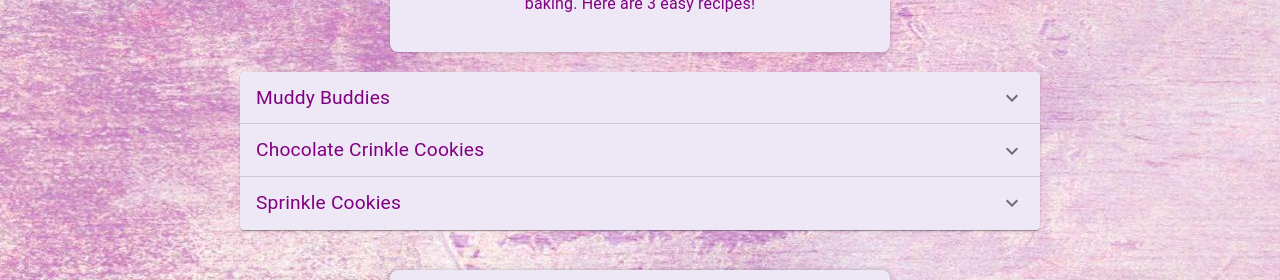
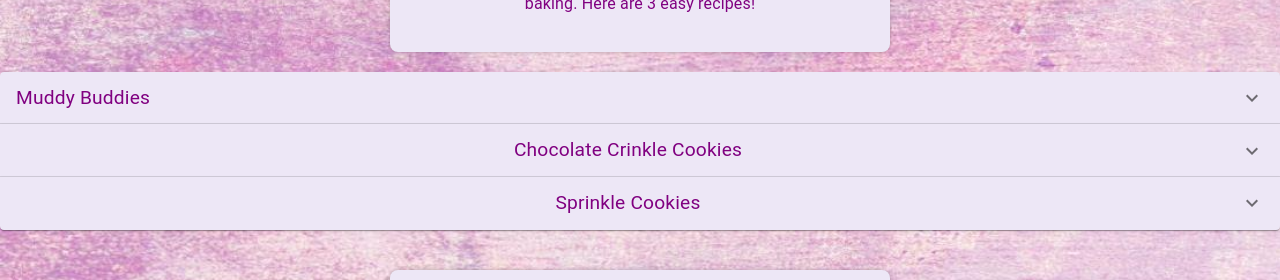
Before and after one commit to EChait/mcon-353-demo-site, a React (Create React App) app: page / in a window 1280 px wide. Shown: the part 380-660 px from the top of the page. Built offline with nearby package versions, Linux system fonts and the light colour scheme.

Commit message:
Updated Home Page

```diff
--- a/src/components/home/home.jsx
+++ b/src/components/home/home.jsx
@@ -48,7 +48,11 @@ export const Home = () => {
   return (
     <div
       className="App"
-      style={{ backgroundImage: "url(" + purple + ")", height: "225vh" }}
+      style={{
+        backgroundImage: `url(${purple})`,
+        backgroundSize: "cover",
+        minHeight: "100vh",
+      }}
     >
       <br></br>
       <br></br>
@@ -74,9 +78,7 @@ export const Home = () => {
       </Card>
       <div>
         <br></br>
-        <Accordion
-          sx={{ backgroundColor: "#ede7f6", maxWidth: "800px", margin: "auto" }}
-        >
+        <Accordion sx={{ backgroundColor: "#ede7f6", margin: "auto" }}>
           <AccordionSummary
             expandIcon={<ExpandMoreIcon />}
             aria-controls="panel1a-content"
@@ -126,20 +128,22 @@ export const Home = () => {
             </Typography>
           </AccordionDetails>
         </Accordion>
-        <Accordion
-          sx={{ backgroundColor: "#ede7f6", maxWidth: "800px", margin: "auto" }}
-        >
+        <Accordion sx={{ backgroundColor: "#ede7f6", margin: "auto" }}>
           <AccordionSummary
             expandIcon={<ExpandMoreIcon />}
             aria-controls="panel2a-content"
             id="panel2a-header"
           >
-            <Typography sx={{ color: "purple", fontSize: "1.2rem" }}>
+            <Typography
+              sx={{ color: "purple", fontSize: "1.2rem", margin: "auto" }}
+            >
               Chocolate Crinkle Cookies
             </Typography>
           </AccordionSummary>
           <AccordionDetails>
-            <Typography sx={{ color: "purple", fontSize: "1rem" }}>
+            <Typography
+              sx={{ color: "purple", fontSize: "1rem", margin: "auto" }}
+            >
               1 cup Mishpacha Flour
               <br />
               1/2 cup Gefen Cocoa Powder
@@ -181,15 +185,15 @@ export const Home = () => {
             </Typography>
           </AccordionDetails>
         </Accordion>
-        <Accordion
-          sx={{ backgroundColor: "#ede7f6", maxWidth: "800px", margin: "auto" }}
-        >
+        <Accordion sx={{ backgroundColor: "#ede7f6", margin: "auto" }}>
           <AccordionSummary
             expandIcon={<ExpandMoreIcon />}
             aria-controls="panel3a-content"
             id="panel3a-header"
           >
-            <Typography sx={{ color: "purple", fontSize: "1.2rem" }}>
+            <Typography
+              sx={{ color: "purple", fontSize: "1.2rem", margin: "auto" }}
+            >
               Sprinkle Cookies
             </Typography>
           </AccordionSummary>
@@ -252,7 +256,11 @@ export const Home = () => {
       >
         Some yummy desserts!
       </Typography>
-      <ImageList sx={{ width: 1200, height: 450 }} cols={3} rowHeight={164}>
+      <ImageList
+        sx={{ width: 1200, height: 450, margin: "auto" }}
+        cols={3}
+        rowHeight={164}
+      >
         {itemData.map((item) => (
           <ImageListItem key={item.img}>
             <img
```
